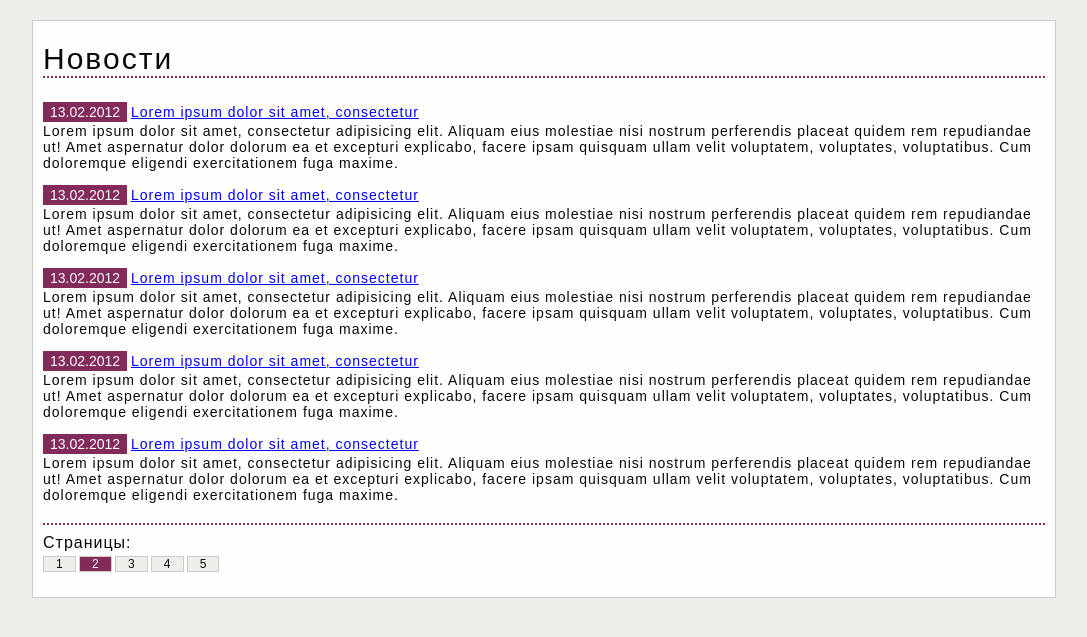
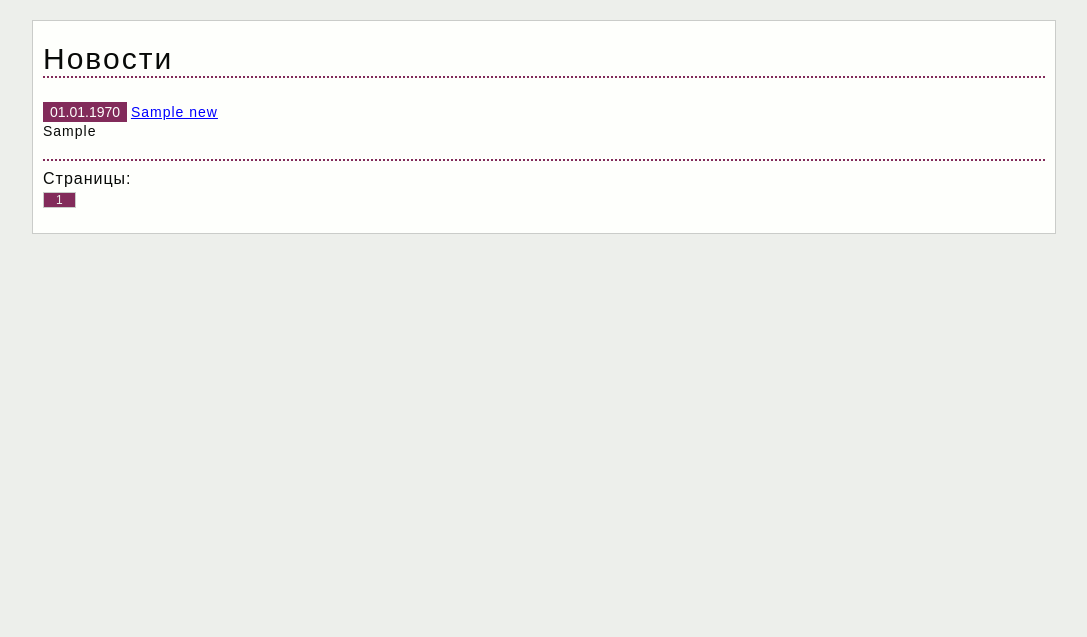
Before and after one commit to AndreiScottPH/testProject_techart, a PHP site: page / in a window 1280 px wide. Shown: the top 637 px of the page, without its empty margins (96-1183 px from the left). Run offline with PHP 8.4, Linux system fonts and the light colour scheme; tables that the repository leaves empty or names only in its code hold one stand-in row (values such as "Sample post").

Commit message:
Создан запрос количества новостей, создан запрос вывода ограниченного количества новостей, создан вывод новостей на странице с постраничной разбивкой

```diff
--- a/css/style.css
+++ b/css/style.css
@@ -20,44 +20,54 @@ time, mark, audio, video {
     border: 0;
     font-size: 100%;
     font: inherit;
-  vertical-align: baseline; }
+    vertical-align: baseline;
+}
 
 /* HTML5 display-role reset for older browsers */
 article, aside, details, figcaption, figure,
 footer, header, hgroup, main, menu, nav, section {
-  display: block; }
+    display: block;
+}
 
 /* HTML5 hidden-attribute fix for newer browsers */
 *[hidden] {
-  display: none; }
+    display: none;
+}
 
 body {
-  line-height: 1; }
+    line-height: 1;
+}
 
 menu, ol, ul {
-  list-style: none; }
+    list-style: none;
+}
 
 blockquote, q {
-  quotes: none; }
+    quotes: none;
+}
 
 blockquote:before, blockquote:after,
 q:before, q:after {
     content: '';
-  content: none; }
+    content: none;
+}
 
 table {
     border-collapse: collapse;
-  border-spacing: 0; }
+    border-spacing: 0;
+}
 
 body {
     padding-top: 20px;
-  background-color: #edefeb; }
+    background-color: #edefeb;
+}
 
 body * {
     font-family: "Arial", sans-serif;
     font-size: 14px;
     line-height: 16px;
-  color: #080a08; }
+    color: #080a08;
+}
 
 ._container {
     max-width: 1024px;
@@ -65,86 +75,120 @@ body * {
     margin: auto;
     border: solid 1px #caccc9;
     background-color: #fefffc;
-  box-sizing: border-box; }
+    box-sizing: border-box;
+}
 
 .view__article {
-  margin: 10px 0; }
+    margin: 10px 0;
+}
 
 .view__paragraph {
     margin: 10px 0 16px;
-  line-height: 17px; }
+    line-height: 17px;
+}
+
 .view__paragraph:last-child {
-    margin-bottom: 10px; }
+    margin-bottom: 10px;
+}
 
 .view__to-news-link {
     color: #5a1b8b;
-  margin: 10px 0; }
+    margin: 10px 0;
+}
+
 .view__to-news-link a {
     color: inherit;
     font-size: 16px;
-    letter-spacing: 1px; }
+    letter-spacing: 1px;
+}
 
 .news__content, .view__content {
     padding-top: 20px;
-  padding-bottom: 20px; }
+    padding-bottom: 20px;
+}
 
 .news__heading, .view__heading {
     font-size: 30px;
     letter-spacing: 2px;
-  line-height: 35px; }
+    line-height: 35px;
+}
 
 .news__articles-container, .view__articles-container {
     border: #822b5a 2px dotted;
     border-left: none;
     border-right: none;
-  padding: 10px 0 6px; }
+    padding: 10px 0 6px;
+}
 
 .article-news {
-  margin: 14px 0; }
+    margin: 14px 0;
+}
+
 .article-news__date {
     display: inline-block;
     background-color: #822b5a;
     width: 84px;
     text-align: center;
     color: #fefffc;
-    line-height: 20px; }
+    line-height: 20px;
+}
+
 .article-news__heading {
     display: inline-block;
     line-height: 20px;
-    letter-spacing: 1px; }
+    letter-spacing: 1px;
+}
+
 .article-news__heading a {
-      color: blue; }
+    color: blue;
+}
+
 .article-news__heading a:hover {
-        text-decoration: none; }
+    text-decoration: none;
+}
+
 .article-news__paragraph {
     margin-top: 1px;
-    letter-spacing: 1px; }
+    letter-spacing: 1px;
+}
 
 .pages-news {
-  padding: 5px 0; }
+    padding: 5px 0;
+}
+
 .pages-news__heading {
     letter-spacing: 1px;
     font-size: 16px;
-    line-height: 26px; }
+    line-height: 26px;
+}
+
 .pages-news__list {
     display: grid;
     grid-template-columns: repeat(28, 1fr);
     grid-column-gap: 3px;
-    grid-row-gap: 3px; }
+    grid-row-gap: 3px;
+}
+
 .pages-news__item {
     border: 1px solid #caccc9;
     background-color: #edefeb;
     text-align: center;
-    box-sizing: border-box; }
+    box-sizing: border-box;
+}
+
 .pages-news__item.active {
     background-color: #822b5a;
-      color: #edefeb; }
+    color: #edefeb;
+    cursor: default;
+}
+
 .pages-news__link {
     display: block;
     text-decoration: none;
     font-size: 12px;
     color: inherit;
-    line-height: 14px; }
+    line-height: 14px;
+}
 
 
 /*# sourceMappingURL=style.css.map*/
--- a/index.html
+++ /dev/null
@@ -1,71 +0,0 @@
-<!doctype html>
-<html lang="ru">
-<head>
-    <meta charset="UTF-8">
-    <meta name="viewport" content="width=device-width, user-scalable=no, initial-scale=1.0, maximum-scale=1.0, minimum-scale=1.0">
-    <meta http-equiv="X-UA-Compatible" content="ie=edge">
-    <title>Document</title>
-<link href="css/style.css" rel="stylesheet"></head>
-<body class="news">
-<div class="news__content _container">
-    <h1 class="news__heading">Новости</h1>
-    <div class="news__articles-container">
-        <article class="news__article article-news">
-            <div class="article-news__date">13.02.2012</div>
-            <h2 class="article-news__heading"><a href="view.html">Lorem ipsum dolor sit amet, consectetur</a></h2>
-            <p class="article-news__paragraph">
-                Lorem ipsum dolor sit amet, consectetur adipisicing elit. Aliquam eius molestiae nisi nostrum perferendis placeat quidem rem
-                repudiandae ut! Amet aspernatur dolor dolorum ea et excepturi explicabo, facere ipsam quisquam ullam velit voluptatem,
-                voluptates, voluptatibus. Cum doloremque eligendi exercitationem fuga maxime.
-            </p>
-        </article>
-        <article class="news__article article-news">
-            <div class="article-news__date">13.02.2012</div>
-            <h2 class="article-news__heading"><a href="#">Lorem ipsum dolor sit amet, consectetur</a></h2>
-            <p class="article-news__paragraph">
-                Lorem ipsum dolor sit amet, consectetur adipisicing elit. Aliquam eius molestiae nisi nostrum perferendis placeat quidem rem
-                repudiandae ut! Amet aspernatur dolor dolorum ea et excepturi explicabo, facere ipsam quisquam ullam velit voluptatem,
-                voluptates, voluptatibus. Cum doloremque eligendi exercitationem fuga maxime.
-            </p>
-        </article>
-        <article class="news__article article-news">
-            <div class="article-news__date">13.02.2012</div>
-            <h2 class="article-news__heading"><a href="#">Lorem ipsum dolor sit amet, consectetur</a></h2>
-            <p class="article-news__paragraph">
-                Lorem ipsum dolor sit amet, consectetur adipisicing elit. Aliquam eius molestiae nisi nostrum perferendis placeat quidem rem
-                repudiandae ut! Amet aspernatur dolor dolorum ea et excepturi explicabo, facere ipsam quisquam ullam velit voluptatem,
-                voluptates, voluptatibus. Cum doloremque eligendi exercitationem fuga maxime.
-            </p>
-        </article>
-        <article class="news__article article-news">
-            <div class="article-news__date">13.02.2012</div>
-            <h2 class="article-news__heading"><a href="#">Lorem ipsum dolor sit amet, consectetur</a></h2>
-            <p class="article-news__paragraph">
-                Lorem ipsum dolor sit amet, consectetur adipisicing elit. Aliquam eius molestiae nisi nostrum perferendis placeat quidem rem
-                repudiandae ut! Amet aspernatur dolor dolorum ea et excepturi explicabo, facere ipsam quisquam ullam velit voluptatem,
-                voluptates, voluptatibus. Cum doloremque eligendi exercitationem fuga maxime.
-            </p>
-        </article>
-        <article class="news__article article-news">
-            <div class="article-news__date">13.02.2012</div>
-            <h2 class="article-news__heading"><a href="#">Lorem ipsum dolor sit amet, consectetur</a></h2>
-            <p class="article-news__paragraph">
-                Lorem ipsum dolor sit amet, consectetur adipisicing elit. Aliquam eius molestiae nisi nostrum perferendis placeat quidem rem
-                repudiandae ut! Amet aspernatur dolor dolorum ea et excepturi explicabo, facere ipsam quisquam ullam velit voluptatem,
-                voluptates, voluptatibus. Cum doloremque eligendi exercitationem fuga maxime.
-            </p>
-        </article>
-    </div>
-    <div class="news__pages pages-news">
-        <div class="pages-news__heading">Страницы:</div>
-        <ul class="pages-news__list">
-            <li class="pages-news__item"><a href="#" class="pages-news__link">1</a></li>
-            <li class="pages-news__item active"><a href="#" class="pages-news__link">2</a></li>
-            <li class="pages-news__item"><a href="#" class="pages-news__link">3</a></li>
-            <li class="pages-news__item"><a href="#" class="pages-news__link">4</a></li>
-            <li class="pages-news__item"><a href="#" class="pages-news__link">5</a></li>
-        </ul>
-    </div>
-</div>
-<script src="main.js"></script></body>
-</html>
--- /dev/null
+++ b/index.php
@@ -0,0 +1,59 @@
+<?php
+require_once 'scripts/database_connection.php';
+
+$perPage = 5;
+//количество страниц
+$_GET['page'] = (empty($_GET['page'])) ? 1 : $_GET['page'];
+$queryAmount = sprintf("SELECT COUNT(*) FROM news");
+$resultAmount = ($mysqli->query($queryAmount))->fetch_row();
+$pageAmount = ceil($resultAmount[0] / $perPage);
+
+$thisPage = $_GET['page'];
+
+$startLimit = ($thisPage - 1) * $perPage;
+$query = sprintf("SELECT id, idate, title, announce FROM news ORDER BY idate DESC LIMIT %d, %d", $startLimit, $perPage);
+$result = $mysqli->query($query);
+?>
+
+<!doctype html>
+<html lang="ru">
+<head>
+    <meta charset="UTF-8">
+    <meta name="viewport" content="width=device-width, user-scalable=no, initial-scale=1.0, maximum-scale=1.0, minimum-scale=1.0">
+    <meta http-equiv="X-UA-Compatible" content="ie=edge">
+    <title>Document</title>
+    <link href="css/style.css" rel="stylesheet">
+</head>
+<body class="news">
+<div class="news__content _container">
+    <h1 class="news__heading">Новости</h1>
+    <div class="news__articles-container">
+        <?php
+        while ($article = $result->fetch_array()) {
+            $article['idate'] = date("d.m.Y", $article['idate']);
+            echo <<<ARTICLE
+        <article class="news__article article-news">
+            <div class="article-news__date">{$article['idate']}</div>
+            <h2 class="article-news__heading"><a href="view.php?id={$article['id']}">{$article['title']}</a></h2>
+            <p class="article-news__paragraph">{$article['announce']}</p>
+        </article>
+ARTICLE;
+        }
+        ?>
+    </div>
+    <div class="news__pages pages-news">
+        <div class="pages-news__heading">Страницы:</div>
+        <ul class="pages-news__list">
+            <?php
+            for ($page = 1; $page <= $pageAmount; $page++) {
+                if ($thisPage == $page)
+                    $activePage = 'active';
+                echo "<li class='pages-news__item {$activePage}'><a href='index.php?page={$page}' class='pages-news__link'>{$page}</a></li>";
+                $activePage = '';
+            }
+            ?>
+        </ul>
+    </div>
+</div>
+</body>
+</html>
--- a/view.html
+++ b/view.php
@@ -1,3 +1,6 @@
+<?php
+require_once 'scripts/database_connection.php'
+?>
 <!doctype html>
 <html lang="ru">
 <head>
@@ -35,7 +38,7 @@
             </p>
         </article>
     </div>
-    <div class="view__to-news-link"><a href="index.html">Все новости >></a></div>
+    <div class="view__to-news-link"><a href="index.php">Все новости >></a></div>
 </div>
 <script src="main.js"></script></body>
 </html>
```
Also changed, not shown: test.php (+31 -0 lines). Lines whose indentation alone changed are shown as unchanged.
